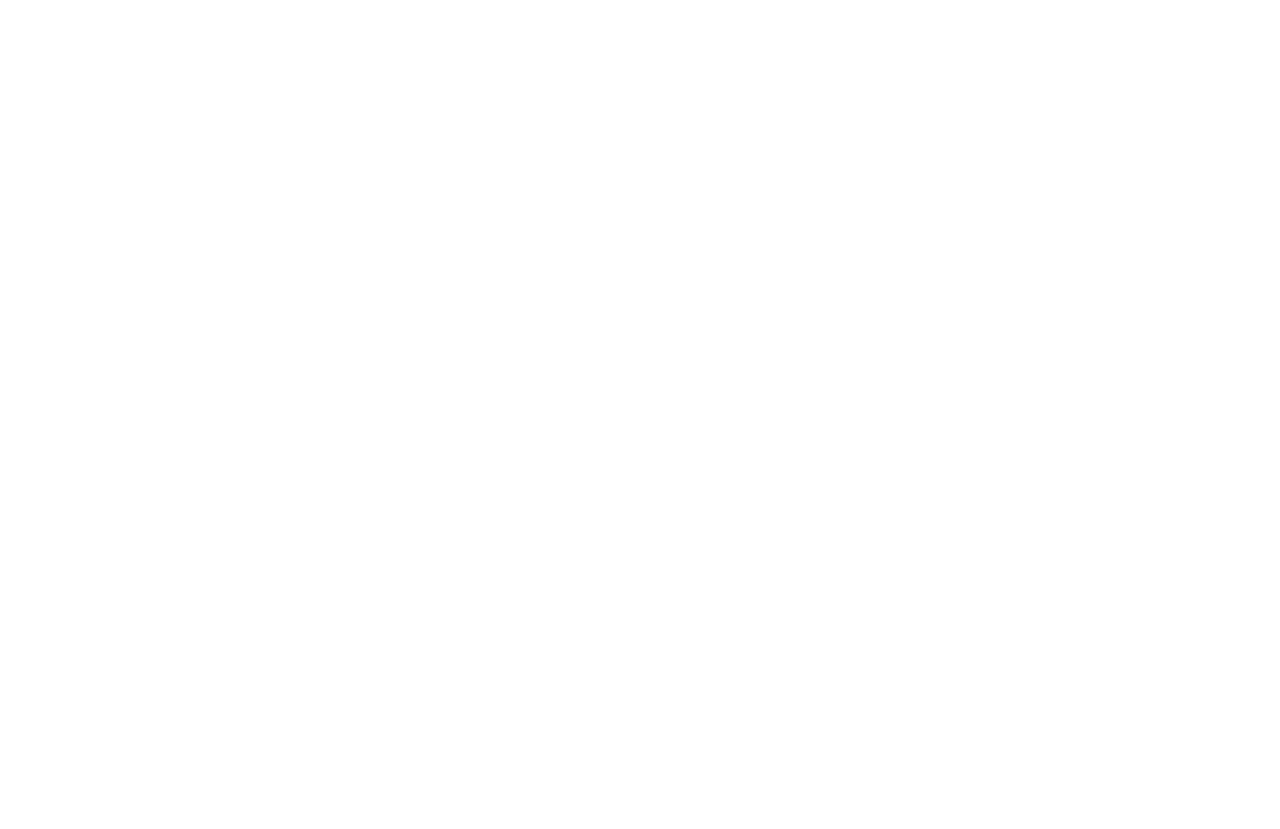
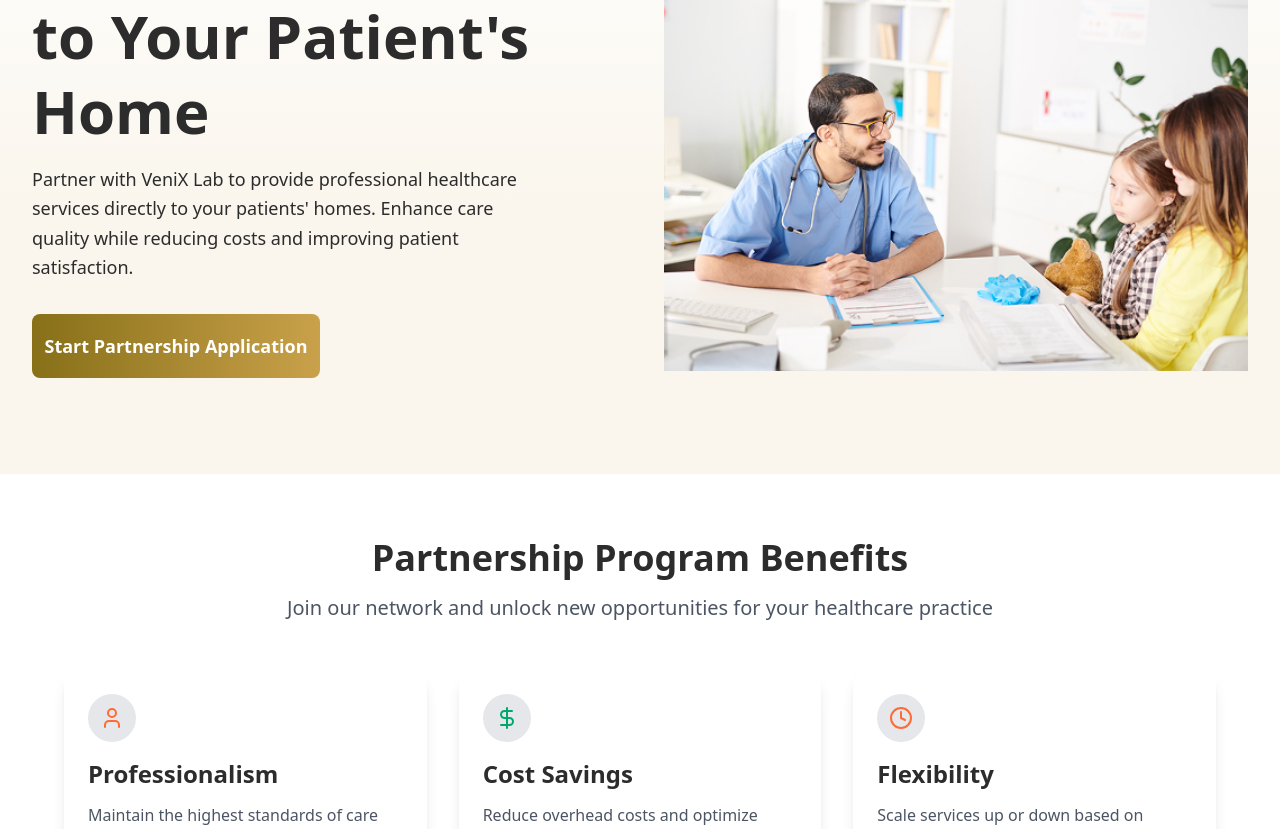
Before and after one commit to Arafat-Bhuiyan/adam, a React (Vite) app: page /providers in a window 1280 px wide. Before the commit this address had no page. Shown: the part 268-1097 px from the top of the page. Before the commit the page ends 800 px from the top, so only its background shows below. Built offline with nearby package versions, Linux system fonts and the light colour scheme.

Commit message:
provider 70% done

```diff
--- /dev/null
+++ b/src/pages/Providers/PartnershipProgram.jsx
@@ -0,0 +1,188 @@
+import React from "react";
+import {
+  Check,
+  User,
+  DollarSign,
+  Clock,
+  Zap,
+  Calendar,
+  Handshake,
+} from "lucide-react";
+
+const PartnershipProgram = () => {
+  const benefits = [
+    {
+      icon: <User className="w-6 h-6 text-[#FF6B35]" />,
+      title: "Professionalism",
+      description:
+        "Maintain the highest standards of care with our certified healthcare professionals and quality assurance protocols.",
+    },
+    {
+      icon: <DollarSign className="w-6 h-6 text-[#00A86B]" />,
+      title: "Cost Savings",
+      description:
+        "Reduce overhead costs and optimize resource allocation while expanding your service reach to more patients.",
+    },
+    {
+      icon: <Clock color="#FF6B35" />,
+      title: "Flexibility",
+      description:
+        "Scale services up or down based on demand with flexible scheduling and staffing solutions.",
+    },
+  ];
+
+  const serviceModels = [
+    {
+      title: "On-Demand",
+      icon: <Zap className="w-8 h-8 text-yellow-600" />,
+      features: [
+        "Immediate service availability",
+        "Pay-per-service model",
+        "24/7 support access",
+      ],
+      buttonText: "Learn More",
+      buttonStyle: "bg-yellow-600 hover:bg-yellow-700 text-white",
+      isPopular: false,
+    },
+    {
+      title: "Scheduled Staffing",
+      icon: <Calendar className="w-8 h-8 text-[#00A86B]" />,
+      features: [
+        "Predictable scheduling",
+        "Dedicated staff assignments",
+        "Volume discounts",
+      ],
+      buttonText: "Learn More",
+      buttonStyle: "bg-[#00A86B] hover:bg-green-600 text-white",
+      isPopular: true,
+      popularText: "Most Popular",
+    },
+    {
+      title: "Full Partnership",
+      icon: <Handshake className="w-8 h-8 text-[#FF6B35]" />,
+      features: [
+        "Complete integration",
+        "Revenue sharing model",
+        "Custom solutions",
+      ],
+      buttonText: "Learn More",
+      buttonStyle: "bg-[#FF6B35] hover:bg-red-600 text-white",
+      isPopular: false,
+    },
+  ];
+
+  return (
+    <div className="min-h-screen py-16 px-4">
+      <div className="max-w-6xl mx-auto">
+        {/* Partnership Program Benefits Section */}
+        <div className="mb-20">
+          {/* Header */}
+          <div className="text-center mb-12">
+            <h2 className="text-4xl font-bold text-[#2c2c2c] mb-4">
+              Partnership Program Benefits
+            </h2>
+            <p className="text-[#4B5563] text-xl">
+              Join our network and unlock new opportunities for your healthcare
+              practice
+            </p>
+          </div>
+
+          {/* Benefits Grid */}
+          <div className="grid grid-cols-1 md:grid-cols-3 gap-8">
+            {benefits.map((benefit, index) => (
+              <div
+                key={index}
+                className="bg-white rounded-2xl shadow-lg p-6"
+              >
+                {/* Icon */}
+                <div className="w-12 h-12 bg-[#E5E7EB] rounded-full flex items-center justify-center mb-4">
+                  {benefit.icon}
+                </div>
+
+                {/* Title */}
+                <h3 className="text-2xl font-semibold text-[#2c2c2c] mb-3">
+                  {benefit.title}
+                </h3>
+
+                {/* Description */}
+                <p className="text-[#4B5563] text-base leading-relaxed">
+                  {benefit.description}
+                </p>
+              </div>
+            ))}
+          </div>
+        </div>
+
+        {/* Partnership Service Models Section */}
+        <div>
+          {/* Header */}
+          <div className="text-center mb-12">
+            <h2 className="text-4xl font-bold text-[#2c2c2c] mb-4">
+              Partnership Service Models
+            </h2>
+            <p className="text-[#4B5563] text-xl">
+              Choose the model that best fits your organization's needs
+            </p>
+          </div>
+
+          {/* Service Models Grid */}
+          <div className="grid grid-cols-1 md:grid-cols-3 gap-8">
+            {serviceModels.map((model, index) => (
+              <div
+                key={index}
+                className={`relative bg-white rounded-lg shadow-sm p-6 ${
+                  model.isPopular
+                    ? "border-2 border-[#C9A14A] ring-2 ring-[#C9A14A] ring-opacity-20"
+                    : "border border-gray-200"
+                }`}
+              >
+                {/* Most Popular Badge */}
+                {model.isPopular && (
+                  <div className="absolute -top-3 left-1/2 transform -translate-x-1/2">
+                    <span className="bg-[#C9A14A] text-white text-xs font-semibold px-3 py-1 rounded-full">
+                      {model.popularText}
+                    </span>
+                  </div>
+                )}
+
+                {/* Icon */}
+                <div className="flex justify-center mb-6">
+                  <div className="w-16 h-16 bg-[#E5E7EB] rounded-full flex items-center justify-center">
+                    {model.icon}
+                  </div>
+                </div>
+
+                {/* Title */}
+                <h3 className="text-xl font-semibold text-[#2c2c2c] text-center mb-6">
+                  {model.title}
+                </h3>
+
+                {/* Features */}
+                <ul className="space-y-3 mb-8">
+                  {model.features.map((feature, featureIndex) => (
+                    <li
+                      key={featureIndex}
+                      className="flex items-center text-sm text-gray-600"
+                    >
+                      <Check className="w-4 h-4 text-[#00A86B] mr-3 flex-shrink-0" />
+                      {feature}
+                    </li>
+                  ))}
+                </ul>
+
+                {/* Button */}
+                <button
+                  className={`w-full font-semibold py-3 px-4 rounded-lg transition-colors duration-200 ${model.buttonStyle}`}
+                >
+                  {model.buttonText}
+                </button>
+              </div>
+            ))}
+          </div>
+        </div>
+      </div>
+    </div>
+  );
+};
+
+export default PartnershipProgram;
--- /dev/null
+++ b/src/pages/Providers/Providers.jsx
@@ -0,0 +1,12 @@
+import React from 'react'
+import { ProvidersHero } from './ProvidersHero'
+import PartnershipProgram from './PartnershipProgram'
+
+export const Providers = () => {
+  return (
+    <div>
+      <ProvidersHero />
+      <PartnershipProgram />
+    </div>
+  )
+}
--- /dev/null
+++ b/src/pages/Providers/ProvidersHero.jsx
@@ -0,0 +1,43 @@
+import heroImage from "../../assets/images/ProvidersHero.png";
+
+export function ProvidersHero() {
+  return (
+    <section className="bg-gradient-to-b from-white via-[#FAF6ED] via-60% to-[#FAF6ED] to-100% py-16 lg:py-24 ">
+      <div className="max-w-7xl mx-auto px-4 sm:px-6 lg:px-8">
+        <div className="grid lg:grid-cols-2 gap-12 items-center">
+          {/* Left Content */}
+          <div className="space-y-8">
+            <div className="space-y-4">
+              <h1 className="text-6xl font-bold text-[#2c2c2c] leading-tight">
+                Extend Your Care <br /> to Your Patient's <br /> Home
+              </h1>
+              <p className="text-lg text-[#2C2C2C] leading-relaxed max-w-lg">
+                Partner with VeniX Lab to provide professional healthcare
+                services directly to your patients' homes. Enhance care quality
+                while reducing costs and improving patient satisfaction.
+              </p>
+            </div>
+
+            {/* CTA buttons */}
+            <div className="flex flex-col sm:flex-row gap-7">
+              <button className="bg-gradient-to-r from-[#877018] to-[#C9A14A] text-white w-72 h-16 rounded-lg font-semibold text-lg">
+                Start Partnership Application
+              </button>
+            </div>
+          </div>
+
+          {/* Right Image */}
+          <div className="relative">
+            <div className="">
+              <img
+                src={heroImage}
+                alt="Healthcare professionals conducting blood test"
+                className="w-full h-[440px] object-cover"
+              />
+            </div>
+          </div>
+        </div>
+      </div>
+    </section>
+  );
+}
--- a/src/pages/shared/Navbar.jsx
+++ b/src/pages/shared/Navbar.jsx
@@ -21,9 +21,9 @@ export default function Navbar() {
             <Link to="why-choose" smooth={true} duration={500}>
               Why Choose Us
             </Link>
-            <a href="#providers" className="">
+            <NavLink to="/providers" className="">
               For Providers
-            </a>
+            </NavLink>
             <a href="#about" className="">
               About
             </a>
--- a/src/router/Routes.jsx
+++ b/src/router/Routes.jsx
@@ -2,6 +2,7 @@ import { createBrowserRouter } from "react-router-dom";
 import { Layout } from "../layouts/Layout";
 import { Home } from "../pages/Home/Home";
 import { Services } from "../pages/Services/Services";
+import { Providers } from "../pages/Providers/Providers";
 
 const router = createBrowserRouter([
   {
@@ -17,6 +18,10 @@ const router = createBrowserRouter([
         path: "/services",
         element: <Services />,
       },
+      {
+        path: "/providers",
+        element: <Providers />,
+      },
     ],
   },
 ]);
```
Also changed, not shown: src/assets/images/ProvidersHero.png (added).
